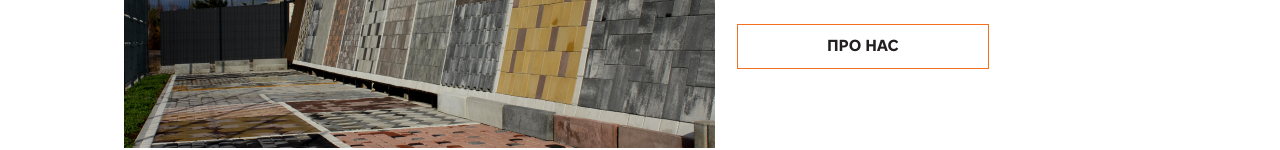
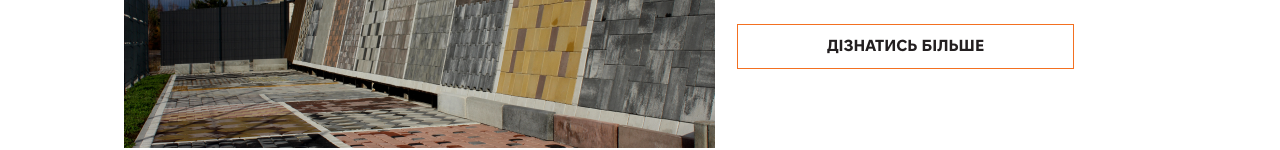
Before and after one commit to paliokha7/Art_bruk, a plain HTML site: page index.html in a window 1280 px wide. Shown: the part 2079-2229 px from the top of the page. Drawn offline with Linux system fonts and the light colour scheme.

Commit message:
Update index.html

```diff
--- a/index.html
+++ b/index.html
@@ -169,7 +169,7 @@
         <img class="img-discount" src="images/Image-4.png" alt="discount" />
         <div class="textcontent">
           <h2 class="discount-title">СИСТЕМА ЗНИЖОК,<br />СТВОРЕНА ДЛЯ ВАС</h2>
-          <a href="#" class="btn">ПРО НАС</a>
+          <a href="#" class="btn">ДІЗНАТИСЬ БІЛЬШЕ</a>
         </div>
       </div>
     </section>
```
